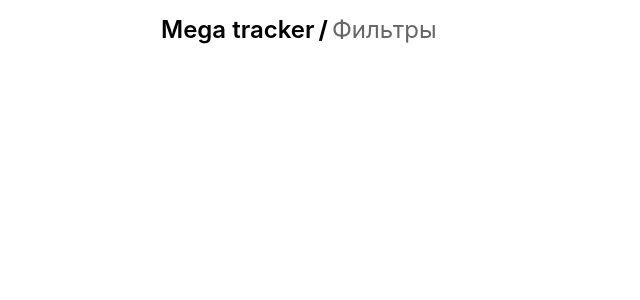
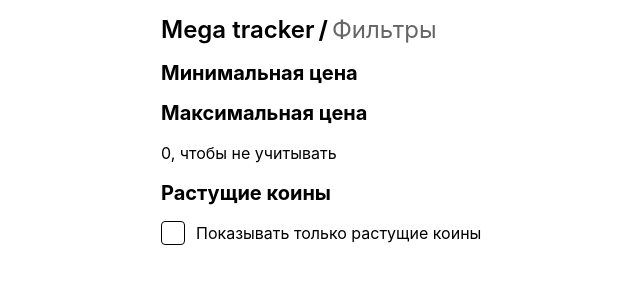
Before and after one commit to Make-senior-cry/MegaTrackerFrontend, a Nuxt app: page /filters in a window 1280 px wide. Shown: the top 300 px of the page, without its empty margins (187-827 px from the left). Built offline with nearby package versions, Linux system fonts and the light colour scheme.

Commit message:
feat: add template for filters

```diff
--- a/api/CoinsAPI.js
+++ b/api/CoinsAPI.js
@@ -5,7 +5,7 @@
 export default class CoinsAPI {
   static filters = {
     minPrice: 0,
-    maxPrice: null,
+    maxPrice: 0,
     isRising: false,
   }
 
--- a/pages/filters.vue
+++ b/pages/filters.vue
@@ -1,17 +1,23 @@
 <template>
   <DefaultLayout>
-
+    <TextContent variant="H2" value="Минимальная цена" />
+    <TextContent variant="H2" value="Максимальная цена" />
+    <TextContent variant="BODY" value="0, чтобы не учитывать" />
+    <TextContent variant="H2" value="Растущие коины" />
+    <CheckBox v-model="isRising" text="Показывать только растущие коины" />
   </DefaultLayout>
 </template>
 
 <script>
+import CheckBox from '../components/CheckBox.vue'
 import DefaultLayout from '~/components/DefaultLayout.vue'
+import TextContent from '~/components/TextContent.vue'
 export default {
-  components: { DefaultLayout },
+  components: { DefaultLayout, TextContent, CheckBox },
   data: () => ({
     minPrice: 0,
     maxPrice: 0,
     isRising: false,
-  })
+  }),
 }
 </script>
```
